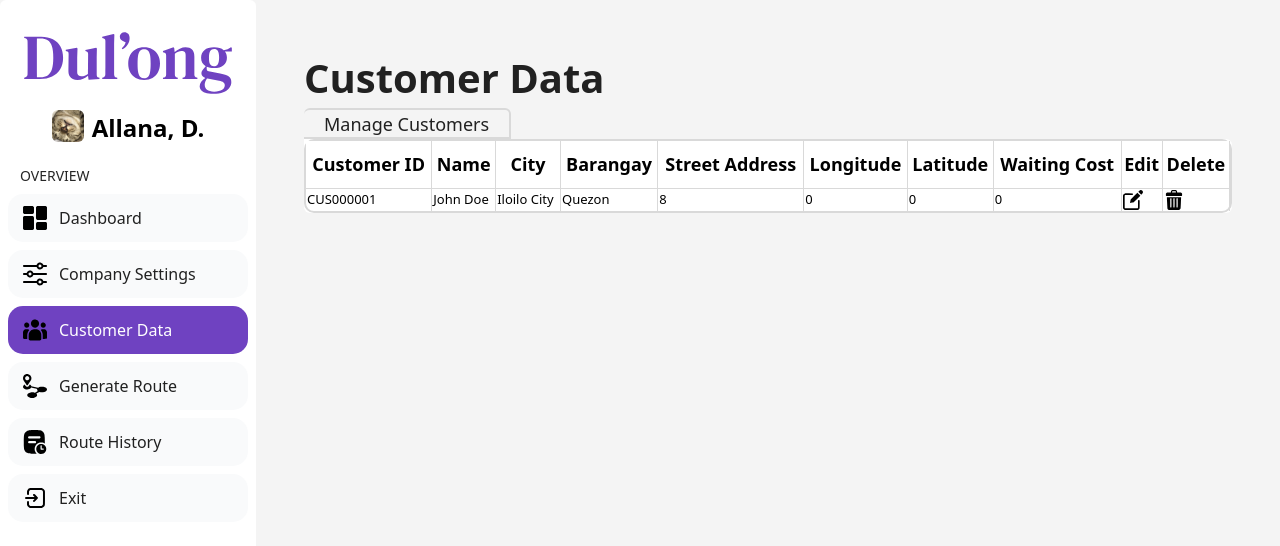
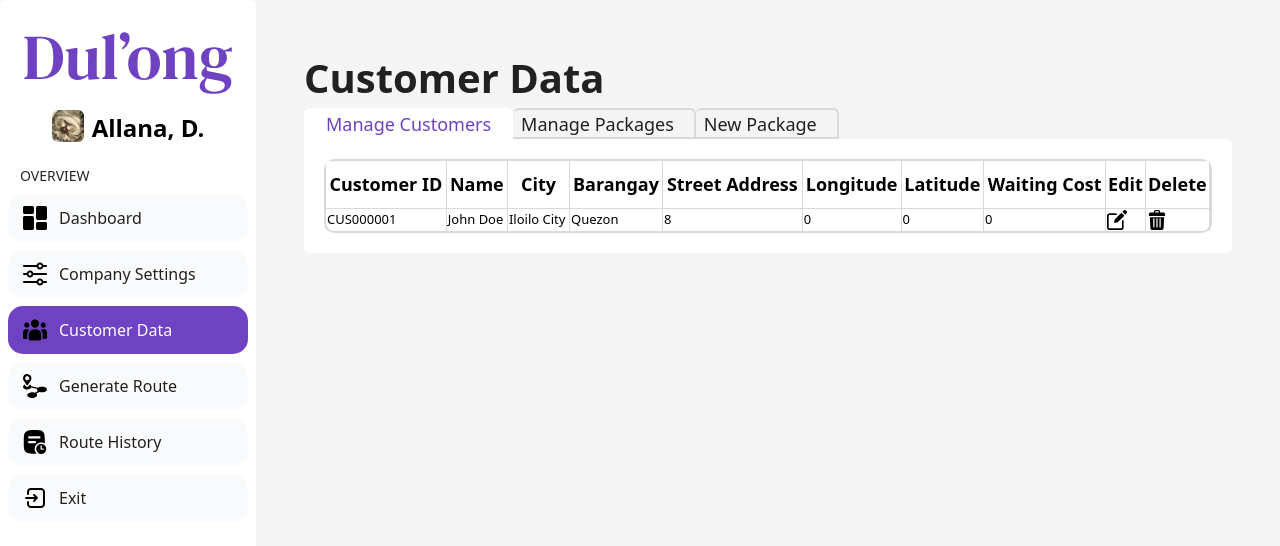
Before and after one commit to D-D-M-Y/dul-ong-administrative-frontend, a Next.js app: page /customer-data in a window 1280 px wide. Shown: the top 546 px of the page. Built offline with nearby package versions, Linux system fonts and the light colour scheme.

Commit message:
added link for manage packages

```diff
--- a/src/app/customer-data/page.tsx
+++ b/src/app/customer-data/page.tsx
@@ -1,4 +1,5 @@
 import React from 'react';
+import Link from 'next/link';
 
 interface Entity {
   customerID: string
@@ -85,14 +86,29 @@ export default function Page() {
         </h1>
 
         {/* Folder */}
-        <div className="customborder-link">
-          <h2 className="pl-5 pr-5">Manage Customers</h2>
+        <div className="flex items-baseline">
+          <div className="customborder-active z-2">
+            <h2 className="pl-5 pr-5">Manage Customers</h2>
+          </div>
+          <div className="customborder-link">
+            <Link href="/customer-data/manage-packages" className="pl-2 pr-5 z-1">
+              <h2>Manage Packages</h2>
+            </Link>
+          </div>
+          <div className="customborder-link">
+            <Link href="/customer-data/new-package" className="pl-2 pr-5 z-0">
+              <h2>New Package</h2>
+            </Link>
+          </div>
         </div>
+
 
         {/* Body */}
         <div className="customborder-body">
-          <div className="grid">
+        <div className="p-5">
+          <div className="grid table">
             <MyGrid />
+            </div>
             </div>
           </div>
         </div>
```
